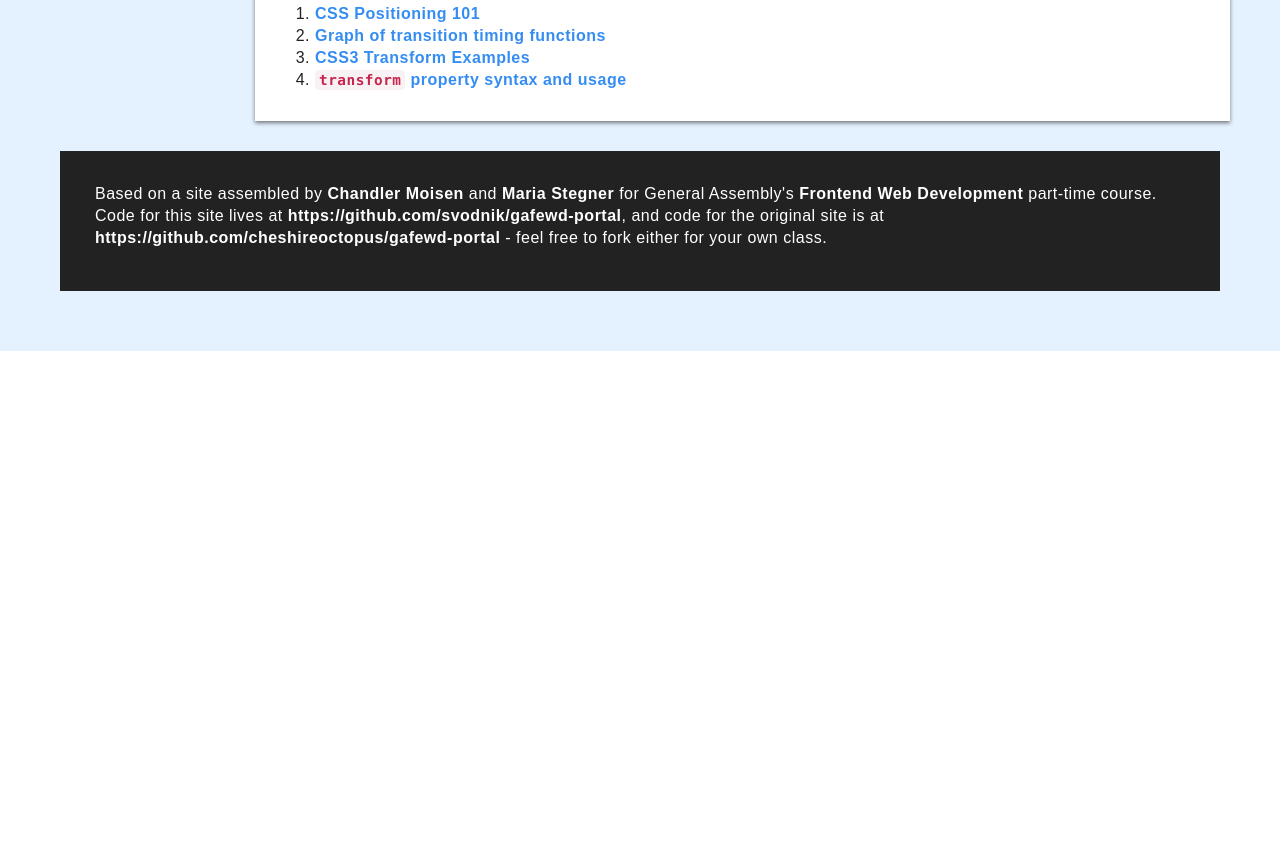
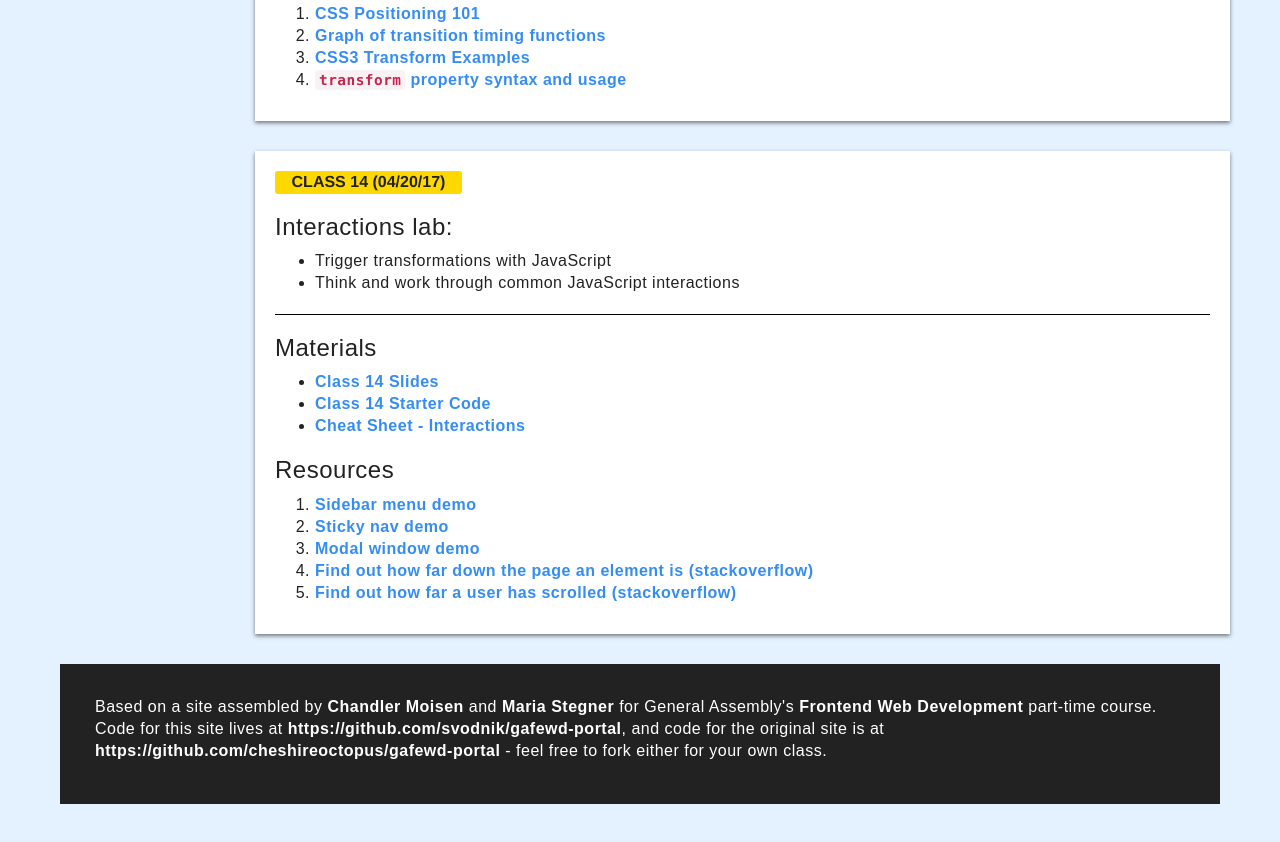
Before and after one commit to svodnik/svodnik.github.io, a plain HTML site: page fewd54/pages/lessons.html in a window 1280 px wide. Shown: the part 7088-7930 px from the top of the page. Before the commit the page ends 7439 px from the top, so only its background shows below. Drawn offline with nearby package versions, Linux system fonts and the light colour scheme; a web font is replaced by a local one.

Commit message:
additional resources for Class 14

```diff
--- a/fewd54/pages/lessons.html
+++ b/fewd54/pages/lessons.html
@@ -475,21 +475,31 @@
 					</ol>
 				</div>
 			</div>
-<!--
 			<div class="row">
 				<div class="col-md-10 col-md-offset-2 info-card push-bottom">
 					<div class="class-date">CLASS 14 (04/20/17)</div>
-					<h3>The Change and Submit Events:</h3>
+					<h3>Interactions lab:</h3>
 					<ul>
-						<li><code>.change()</code> Event</li>
-						<li>HTML <code>&lt;form&gt;</code> Element</li>
-						<li><code>.submit()</code> Event</li>
-						<li>Preventing Default Event Behavior</li>
-						<li>HTML <code>&lt;table&gt;</code> Element</li>
+						<li>Trigger transformations with JavaScript</li>
+						<li>Think and work through common JavaScript interactions</li>
 					</ul>
+					<hr>
+					<h3>Materials</h3>
+					<ul>
+						<li><a href="../slides/FEWD-SF-54-14-interactions.pdf">Class 14 Slides</a></li>
+						<li><a href="../starter-code/Lesson14-starter-code.zip">Class 14 Starter Code</a></li>
+						<li><a href="../resources/14_cheat_sheet_interactions.pdf">Cheat Sheet - Interactions</a></li>
+					</ul>
+					<h3>Resources</h3>
+					<ol>
+						<li><a href="https://svodnik.github.io/fewd54/classes/week_07/sidebar_menu/">Sidebar menu demo</a></li>
+						<li><a href="https://svodnik.github.io/fewd54/classes/week_07/sticky_nav/">Sticky nav demo</a></li>
+						<li><a href="https://svodnik.github.io/fewd54/classes/week_07/modal_window/">Modal window demo</a></li>
+						<li><a href="https://stackoverflow.com/questions/7778580/how-to-find-the-vertical-distance-from-top-in-px-of-an-element-using-jquery">Find out how far down the page an element is (stackoverflow)</a></li>
+						<li><a href="https://stackoverflow.com/questions/1283040/how-can-you-use-jquery-measure-how-far-down-the-user-has-scrolled">Find out how far a user has scrolled (stackoverflow)</a></li>
+					</ol>
 				</div>
 			</div>
--->
 		</div>
 <!--
 		<div class="container" id="week-eight">
```
Also changed, not shown: 3 other files.
